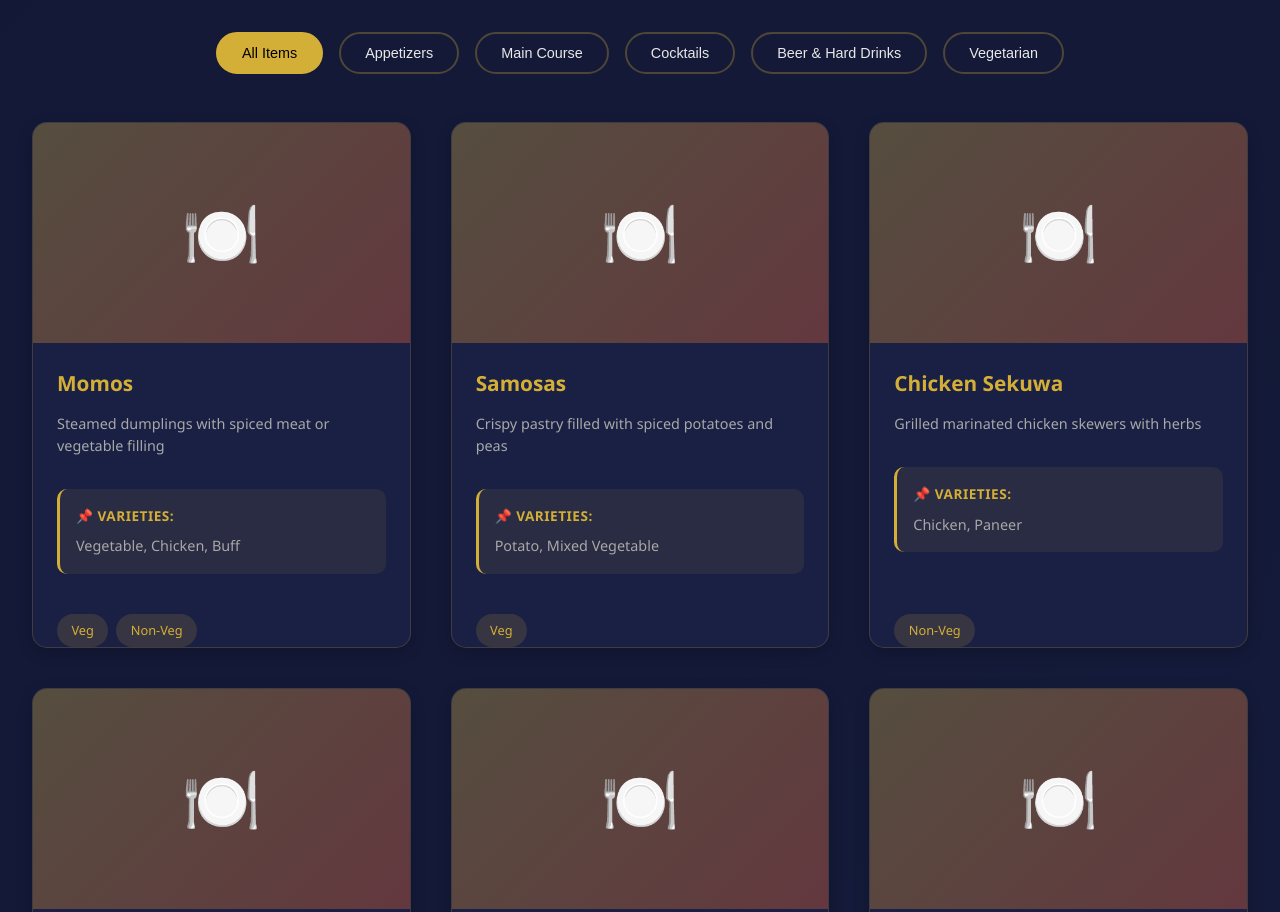
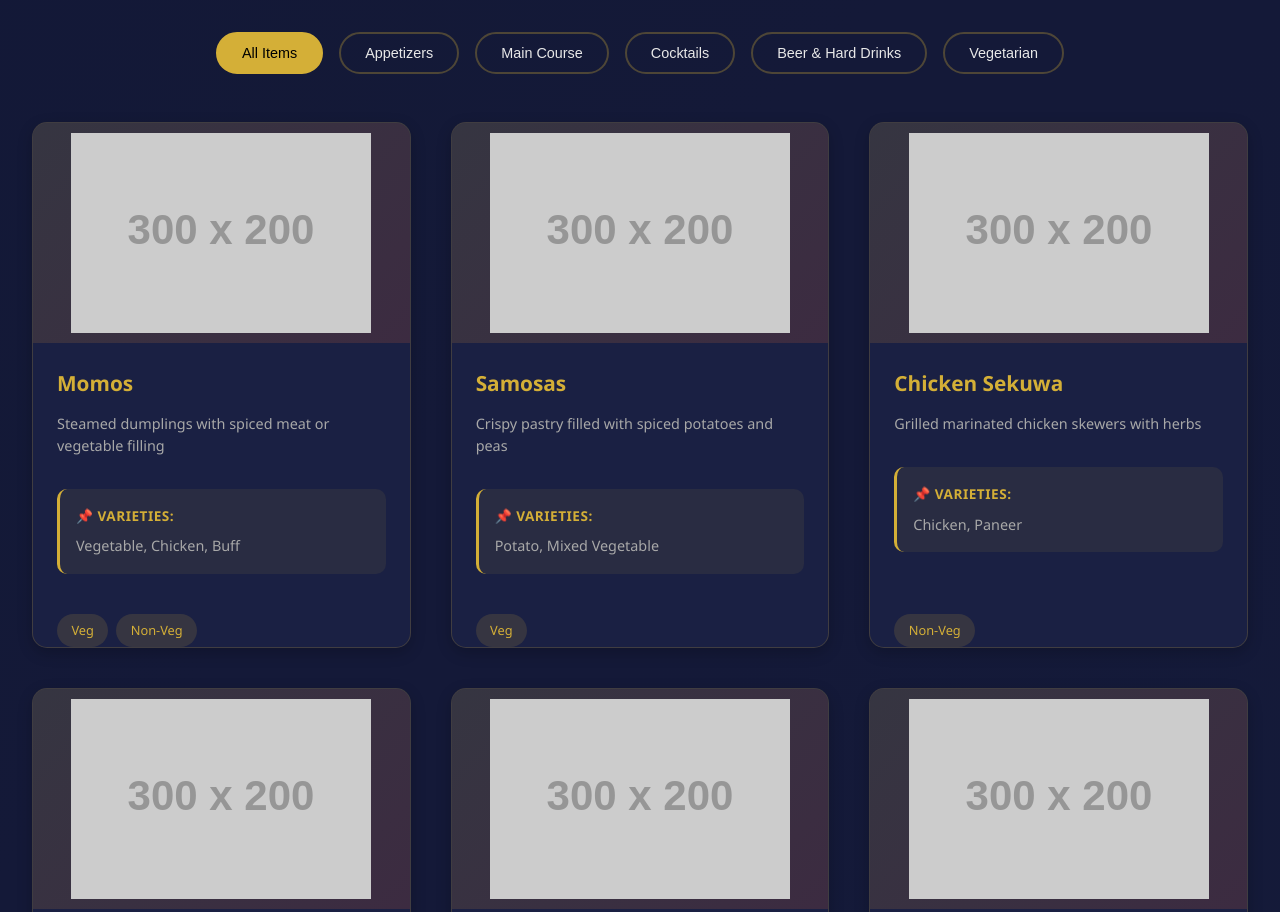
Before and after one commit to N-Technician/Nectar-By-Carpe-Diem-, a plain HTML site: page index.html in a window 1280 px wide. Shown: the part 2680-3592 px from the top of the page. Drawn offline with Linux system fonts and the light colour scheme; placeholder pictures from the web are drawn by us.

Commit message:
Update index.html

```diff
--- a/index.html
+++ b/index.html
@@ -1621,13 +1621,14 @@
             { category: 'veg', name: 'Paneer Pakora', description: 'Crispy fried cottage cheese with herbs', image: 'https://via.placeholder.com/300x200?text=Paneer+Pakora', tags: ['Veg'], variety: 'Regular, Spicy' },
         ];
 
-        // Render Menu Function
+       // Render Menu Function
         function renderMenu(items) {
             const menuGrid = document.getElementById('menuGrid');
             menuGrid.innerHTML = items.map(item => `
                 <div class="menu-item">
                     <div class="menu-item-image-container">
-                        <div class="menu-item-image-placeholder">🍽️</div>
+                        ${item.image ? `<img src="${item.image}" alt="${item.name}" class="menu-item-image" onerror="this.style.display='none';">` : ''}
+                        <div class="menu-item-image-placeholder" ${item.image && item.image.includes('http') ? 'style="display:none;"' : ''}>🍽️</div>
                     </div>
                     <div class="menu-item-content">
                         <h3>${item.name}</h3>
@@ -1652,7 +1653,7 @@
             event.target.classList.add('active');
         }
 
-        // Handle Booking Form
+             // Handle Booking Form
         function handleBooking(e) {
             e.preventDefault();
 
```
